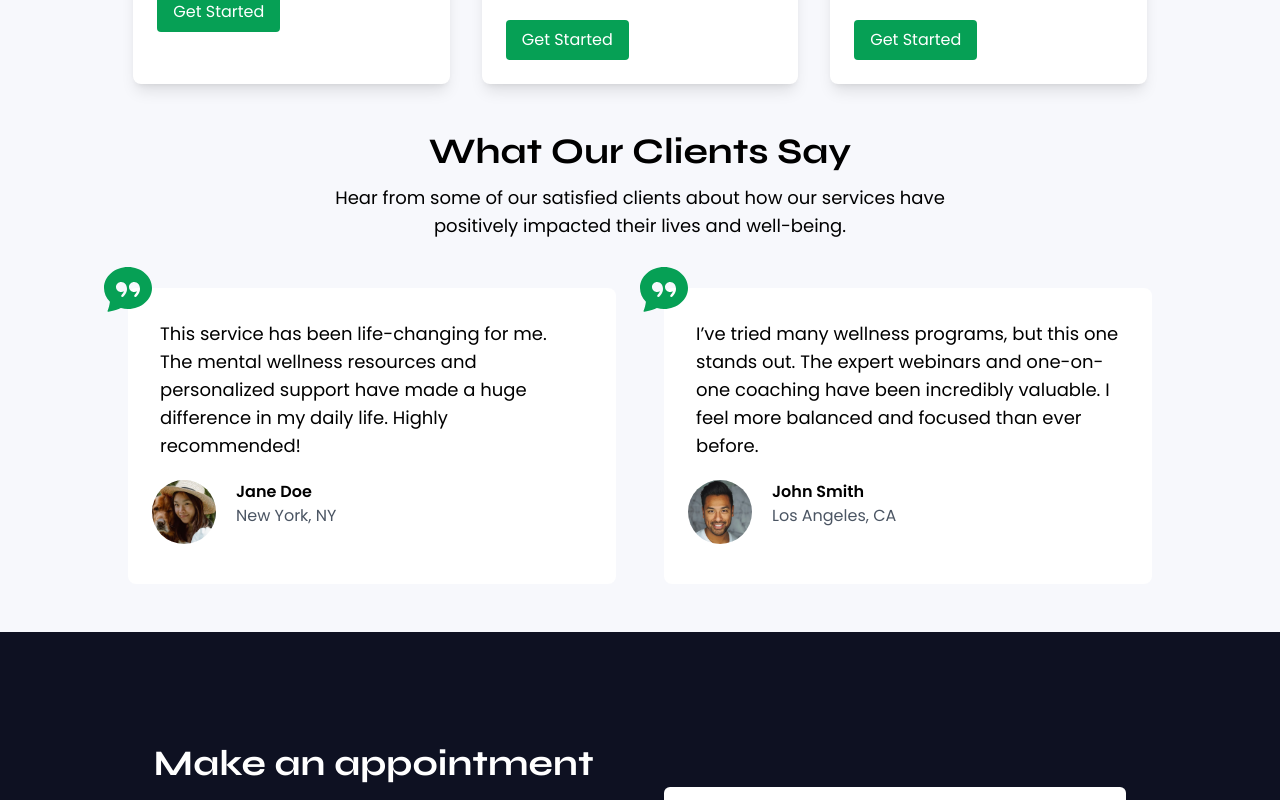
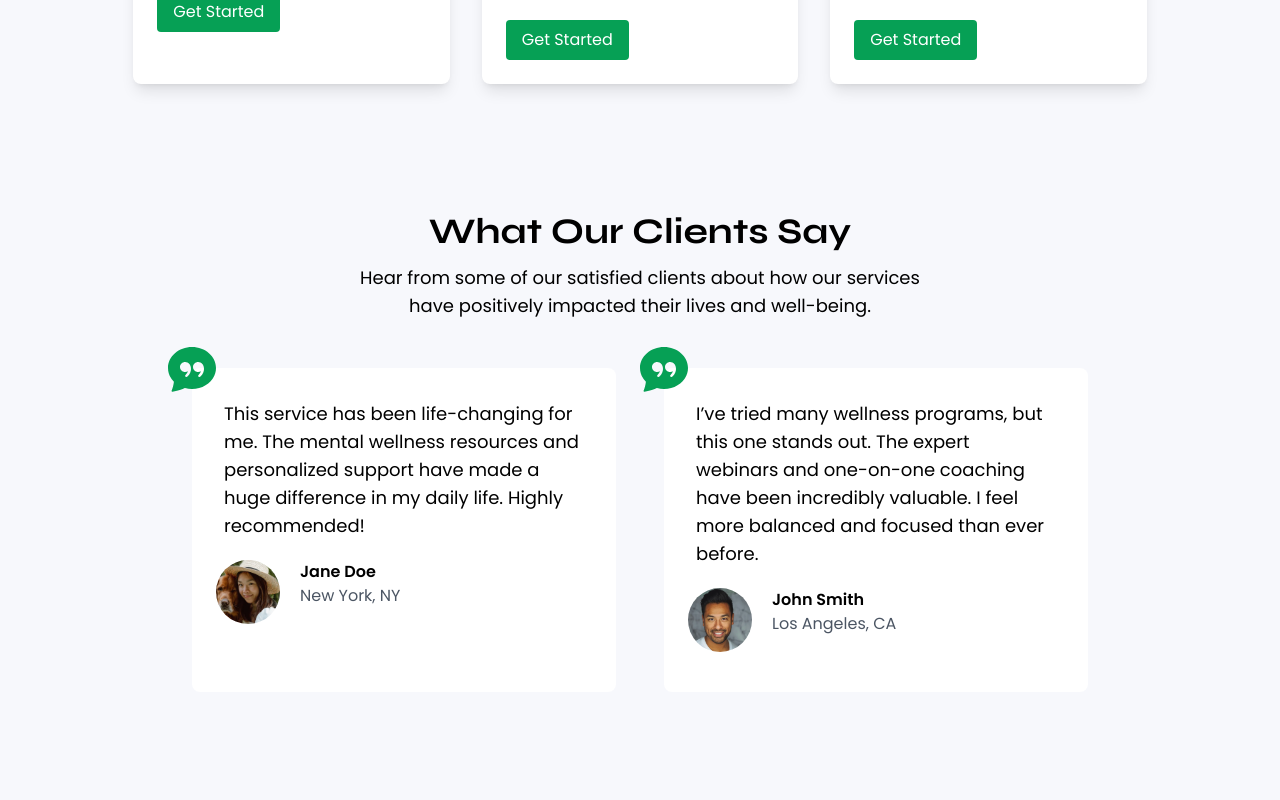
Before and after one commit to Maxmillian-Muiruri/Mind-Leap-Mentall-Wellness-Project, a React (Vite) app: page / in a window 1280 px wide. Shown: the part 3800-4600 px from the top of the page. Built offline with nearby package versions, Linux system fonts and the light colour scheme.

Commit message:
update Testimonial component styling with additional padding

```diff
--- a/src/components/Testimonial.jsx
+++ b/src/components/Testimonial.jsx
@@ -23,7 +23,7 @@
 const Testimonial = () => {
   return (
     <div id="testimonial" className="bg-[#f7f8fc] py-12">
-      <div className="container mx-auto">
+      <div className="container mx-auto p-20">
         <div className="text-center mb-12">
           <h2 className="text-4xl font-bold font-secondary mb-3">
             What Our Clients Say
```
